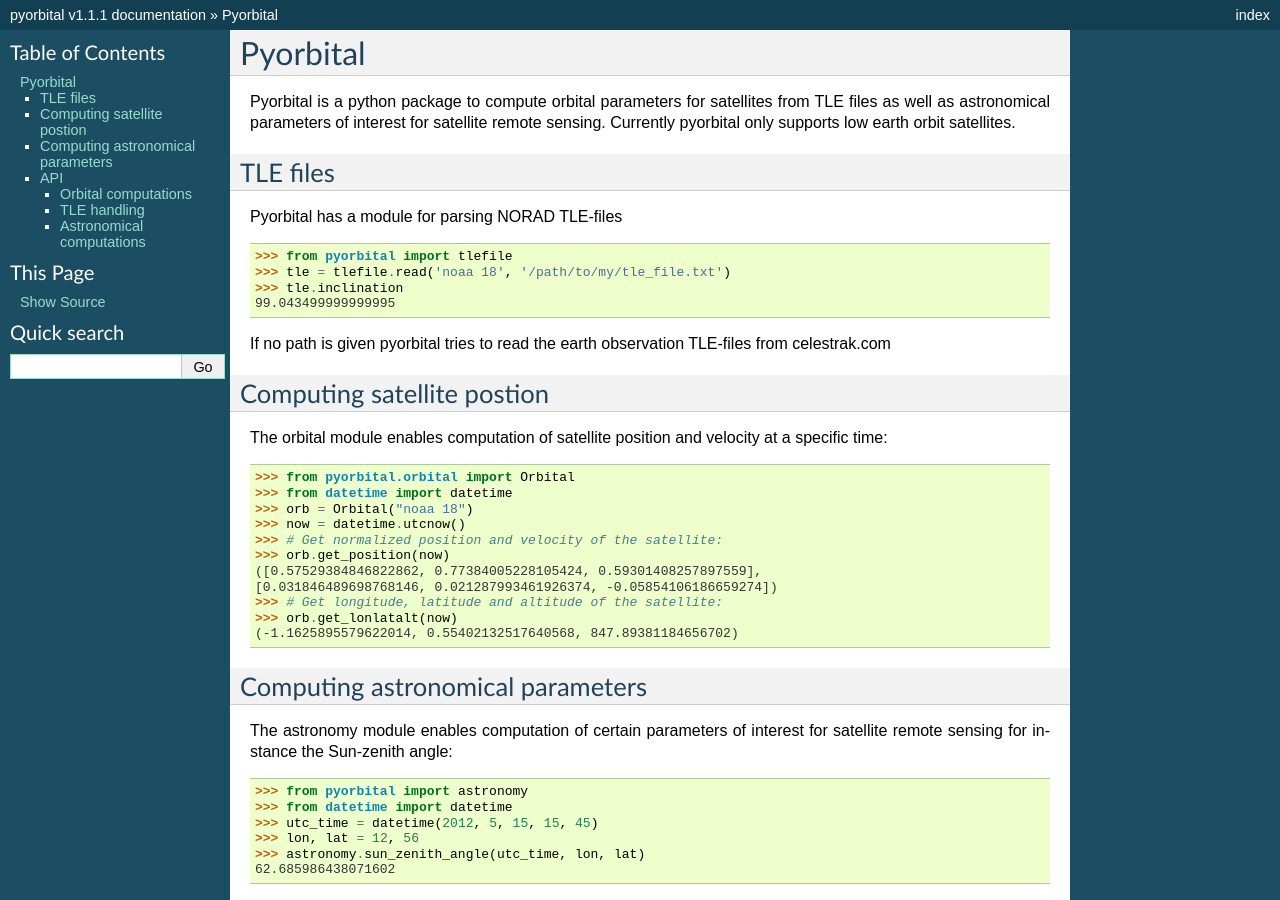
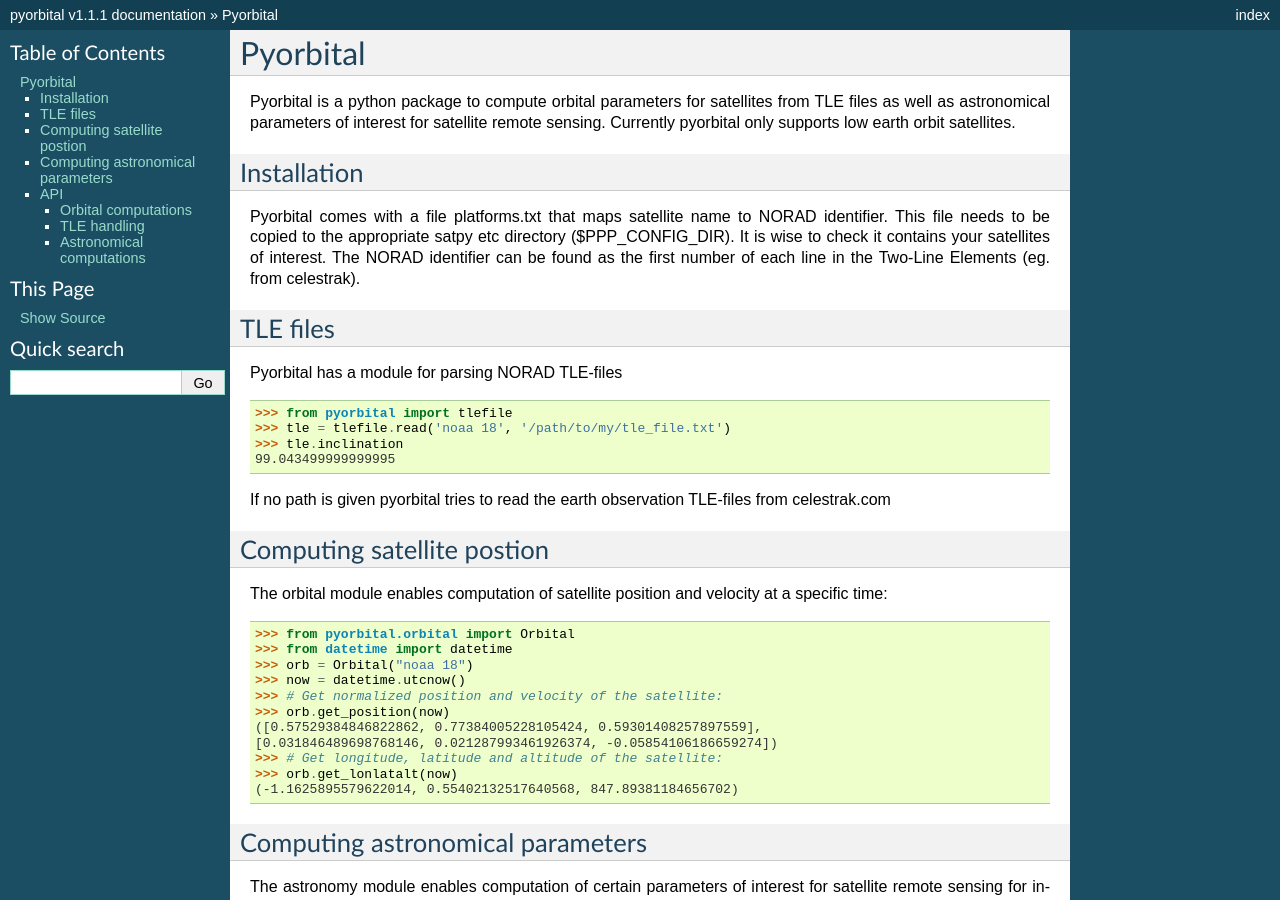
Before and after one commit to pytroll/pyorbital, a Sphinx documentation site: the page built from doc/source/index.rst, in a window 1280 px wide and 900 px high. Built offline with Sphinx 7.4.7, drawn with Linux system fonts in a browser that asks for light colours.

Commit message:
Update index.rst with Installation section
For the platforms.txt file

```diff
--- a/doc/source/index.rst
+++ b/doc/source/index.rst
@@ -9,6 +9,13 @@
 Pyorbital is a python package to compute orbital parameters for satellites from
 TLE files as well as astronomical parameters of interest for satellite remote sensing.
 Currently pyorbital only supports low earth orbit satellites.
+
+Installation
+------------
+Pyorbital comes with a file platforms.txt that maps satellite name to NORAD identifier.
+This file needs to be copied to the appropriate satpy etc directory ($PPP_CONFIG_DIR).
+It is wise to check it contains your satellites of interest. The NORAD identifier can
+be found as the first number of each line in the Two-Line Elements (eg. from celestrak).
 
 TLE files
 ---------
```
